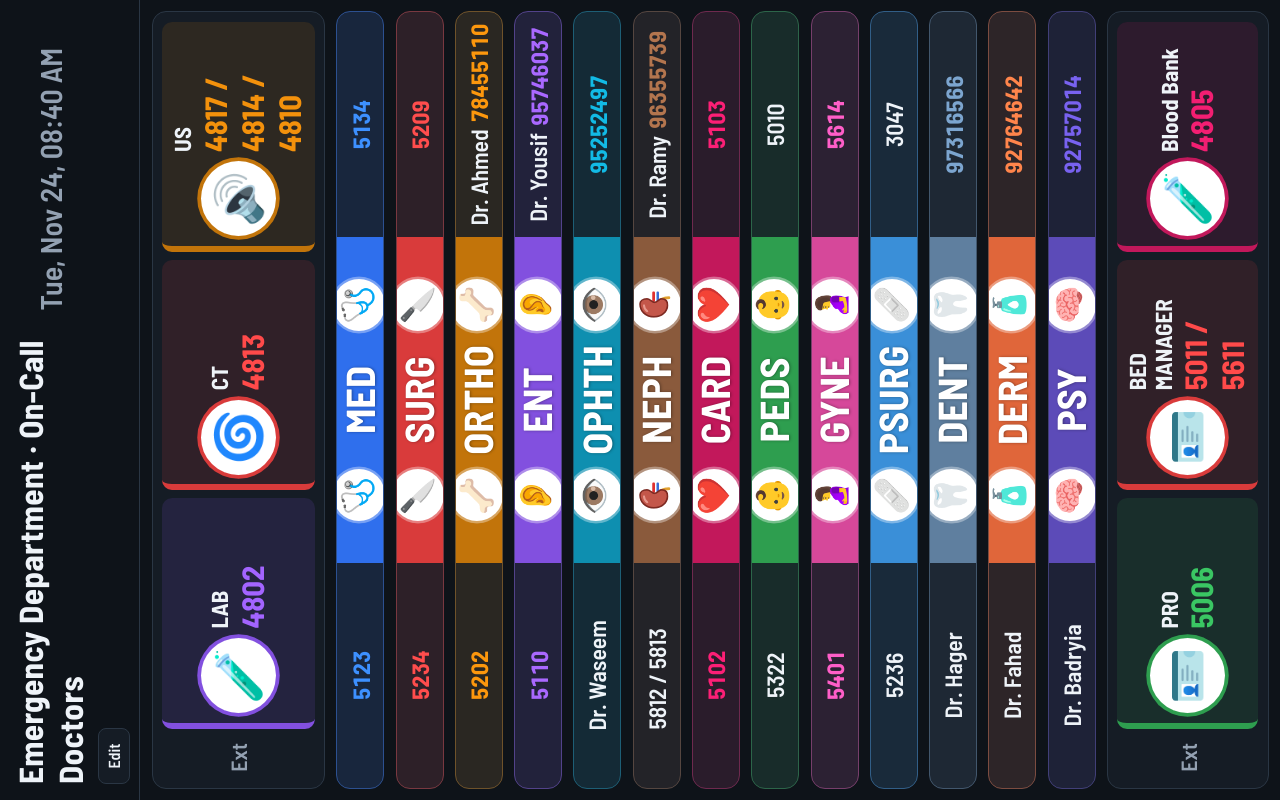
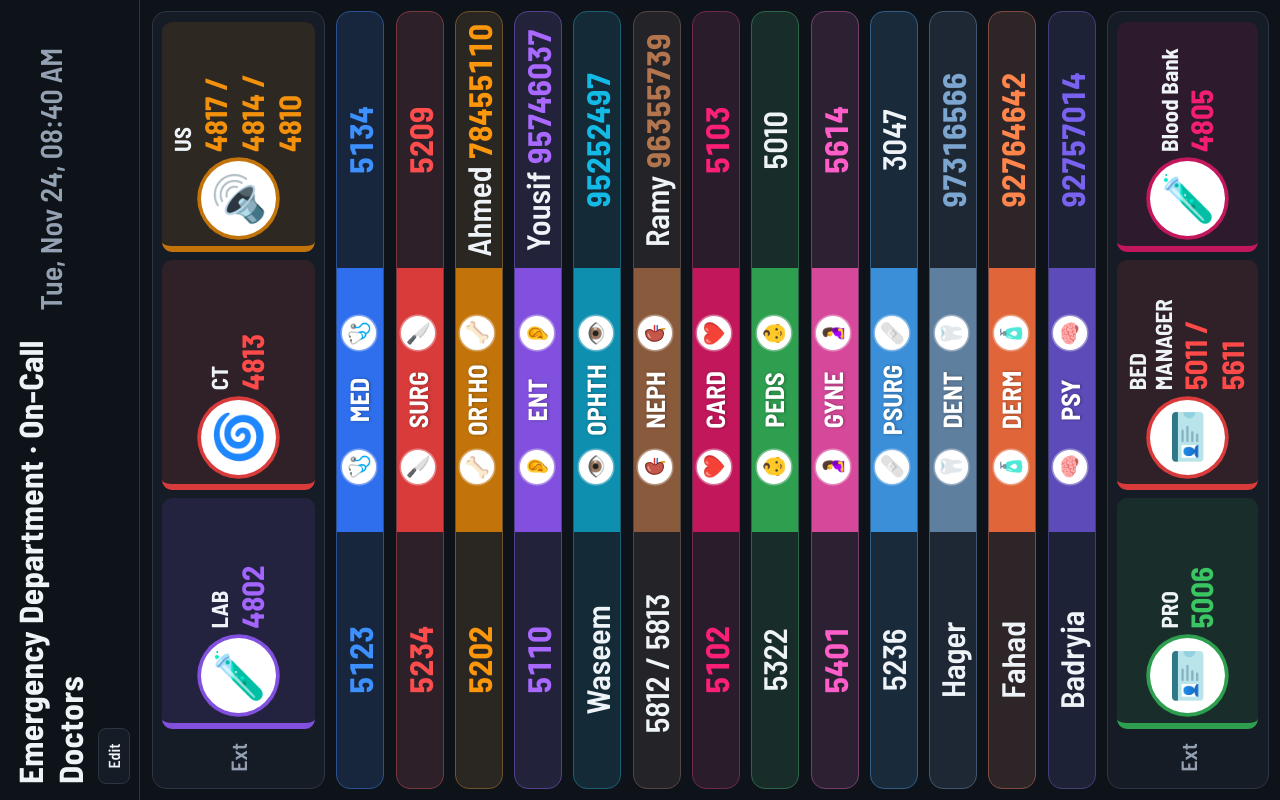
Before and after one commit to qasra2001-design/ONCALLRUS, a plain HTML site: page index.html in a window 1280 px wide. Drawn offline with Linux system fonts and the light colour scheme.

Commit message:
Add files via upload

```diff
--- a/index.html
+++ b/index.html
@@ -212,7 +212,7 @@ main{grid-auto-rows:minmax(0,1fr)}
 .card .hd .pic{zoom:calc(var(--z,1)*var(--cz,1)*var(--ch,1)*0.5)}
 .card .docs li{overflow:hidden}
 /* First | name + icon | Second / On call */
-.card .hd{flex:0 0 42%;flex-direction:row;flex-wrap:nowrap;justify-content:safe center;align-items:center;gap:.9rem;padding:.3rem .6rem .5rem;border:0;position:relative;text-align:center}
+.card .hd{flex:0 0 34%;flex-direction:row;flex-wrap:nowrap;justify-content:safe center;align-items:center;gap:.9rem;padding:.3rem .6rem .5rem;border:0;position:relative;text-align:center}
 .card .hd h2{order:0;font-weight:900;text-shadow:0 1px 3px rgba(0,0,0,.35);overflow-wrap:normal;word-break:normal;hyphens:none;width:auto;min-width:0;flex:0 0 auto;white-space:nowrap;text-align:center}
 .card .hd .pic{order:-1;width:clamp(34px,calc(5.2*var(--vh)),64px);height:clamp(34px,calc(5.2*var(--vh)),64px);font-size:clamp(20px,calc(3.1*var(--vh)),38px);zoom:calc(var(--z,1)*var(--cz,1)*var(--ch,1)*0.5)}
 .card .docs{flex:1 1 0;min-width:0}
@@ -435,7 +435,7 @@ document.getElementById("tools").innerHTML=(ocDirty?`<button class="on" data-a="
 const g=document.getElementById("grid"),a=document.getElementById("ext");
 a.innerHTML=extPanel("ex","extTitle");
 const a2=document.getElementById("ext2");a2.hidden=!edit&&!(S.ex2||[]).length;a2.innerHTML=extPanel("ex2","ext2Title");a.style.flexGrow=S.ex.length+1;a2.style.flexGrow=(S.ex2||[]).length+1;
-g.innerHTML=S.sp.map((s,i)=>`<section class="card${s.ph?" sph":""}" data-di="${i}" ${edit?`data-a="edit" data-k="sp" data-i="${i}"`:""} style="--c:${E(s.color)};--cz:${s.fz||1};--ft:${(s.fs||{}).t||1};--fr:${(s.fs||{}).r||1};--fn:${(s.fs||{}).n||1};--fp:${(s.fs||{}).p||1};grid-column:span ${Math.min(s.cs||1,COLS)};grid-row:span ${s.rs||1}">${(()=>{if(s.sides&&s.sides.length==2){const all=shown(s),sd=c=>{let d=all.find(x=>x.role==c.r)||{name:"",phone:""};if(c.r=="On call"&&c.m!="num"&&!d.name){const f=all.find(x=>x.role=="First");if(f&&f.name)d={...d,name:f.name}}const t=c.m=="name"?(d.name||""):c.m=="num"?(d.phone||""):"";return `<li class="${c.m=="name"?"onlyname":c.m=="num"?"nonm":"sb"}">${c.m=="num"?"":`<div class="nm">${E(d.name||"")}</div>`}${c.m=="name"?"":`<div class="ph">${E(d.phone||"")}</div>`}</li>`};return `<ul class="docs dl" style="flex-grow:1">${sd(s.sides[0])}</ul><div class="hd">${edit?`<span class="dh" data-drag="sp" data-i="${i}" title="Drag to move" aria-label="Drag to move">\u283f</span>`:""}${pic(s.icon,s.emoji)}<h2>${E(s.ab||s.name)}</h2>${pic(s.icon,s.emoji)}</div><ul class="docs dr" style="flex-grow:1">${sd(s.sides[1])}</ul>`}const R=rows(s),L=R.filter(d=>d.role=="First"),Rt=R.filter(d=>d.role!="First"),li=d=>`<li class="${hn(s,d)?"nonm":""}"><div class="rl">${E(d.role)}</div>${hn(s,d)?"":`<div class="nm">${d.name?E(d.name):"\u2014"}</div>`}<div class="ph">${E(d.phone)}</div></li>`;
+g.innerHTML=S.sp.map((s,i)=>`<section class="card${s.ph?" sph":""}" data-di="${i}" ${edit?`data-a="edit" data-k="sp" data-i="${i}"`:""} style="--c:${E(s.color)};--cz:${s.fz||1};--ft:${(s.fs||{}).t||1};--fr:${(s.fs||{}).r||1};--fn:${(s.fs||{}).n||1};--fp:${(s.fs||{}).p||1};grid-column:span ${Math.min(s.cs||1,COLS)};grid-row:span ${s.rs||1}">${(()=>{if(s.sides&&s.sides.length==2){const all=shown(s),sd=c=>{let d=all.find(x=>x.role==c.r)||{name:"",phone:""};if(c.r=="On call"&&c.m!="num"&&!d.name){const f=all.find(x=>x.role=="First");if(f&&f.name)d={...d,name:f.name}}const t=c.m=="name"?(d.name||""):c.m=="num"?(d.phone||""):"";return `<li class="${c.m=="name"?"onlyname":c.m=="num"?"nonm":"sb"}">${c.m=="num"?"":`<div class="nm">${E((d.name||"").replace(/^dr\.?\s+/i,""))}</div>`}${c.m=="name"?"":`<div class="ph">${E(d.phone||"")}</div>`}</li>`};return `<ul class="docs dl" style="flex-grow:1">${sd(s.sides[0])}</ul><div class="hd">${edit?`<span class="dh" data-drag="sp" data-i="${i}" title="Drag to move" aria-label="Drag to move">\u283f</span>`:""}${pic(s.icon,s.emoji)}<h2>${E(s.ab||s.name)}</h2>${pic(s.icon,s.emoji)}</div><ul class="docs dr" style="flex-grow:1">${sd(s.sides[1])}</ul>`}const R=rows(s),L=R.filter(d=>d.role=="First"),Rt=R.filter(d=>d.role!="First"),li=d=>`<li class="${hn(s,d)?"nonm":""}"><div class="rl">${E(d.role)}</div>${hn(s,d)?"":`<div class="nm">${d.name?E(d.name.replace(/^dr\.?\s+/i,"")):"\u2014"}</div>`}<div class="ph">${E(d.phone)}</div></li>`;
 return `<ul class="docs dl" style="flex-grow:${Math.max(L.length,1)}">${L.map(li).join("")}</ul><div class="hd">${edit?`<span class="dh" data-drag="sp" data-i="${i}" title="Drag to move" aria-label="Drag to move">\u283f</span>`:""}${pic(s.icon,s.emoji)}<h2>${E(s.ab||s.name)}</h2>${pic(s.icon,s.emoji)}</div><ul class="docs dr" style="flex-grow:${Math.max(Rt.length,1)*1.0}">${Rt.map(li).join("")}</ul>`})()}</section>`).join("")+(edit?'<button class="card addsp" data-a="asp">+ Add department</button>':"");
 if(!keepDlg)renderDlg();fit();
 }
```
